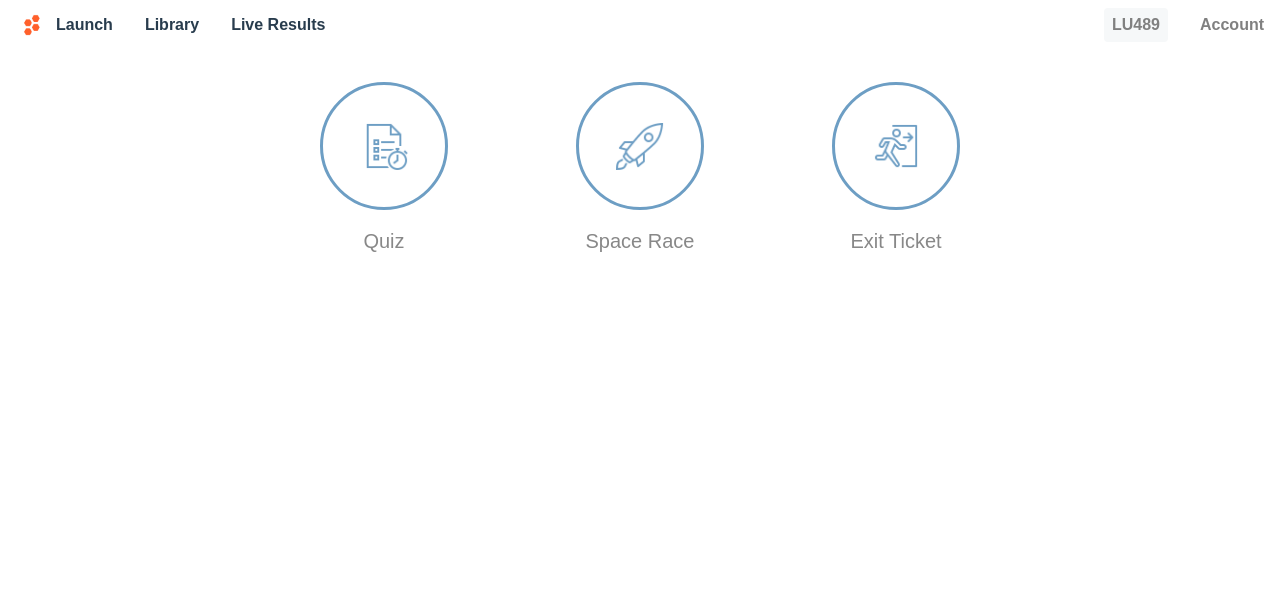
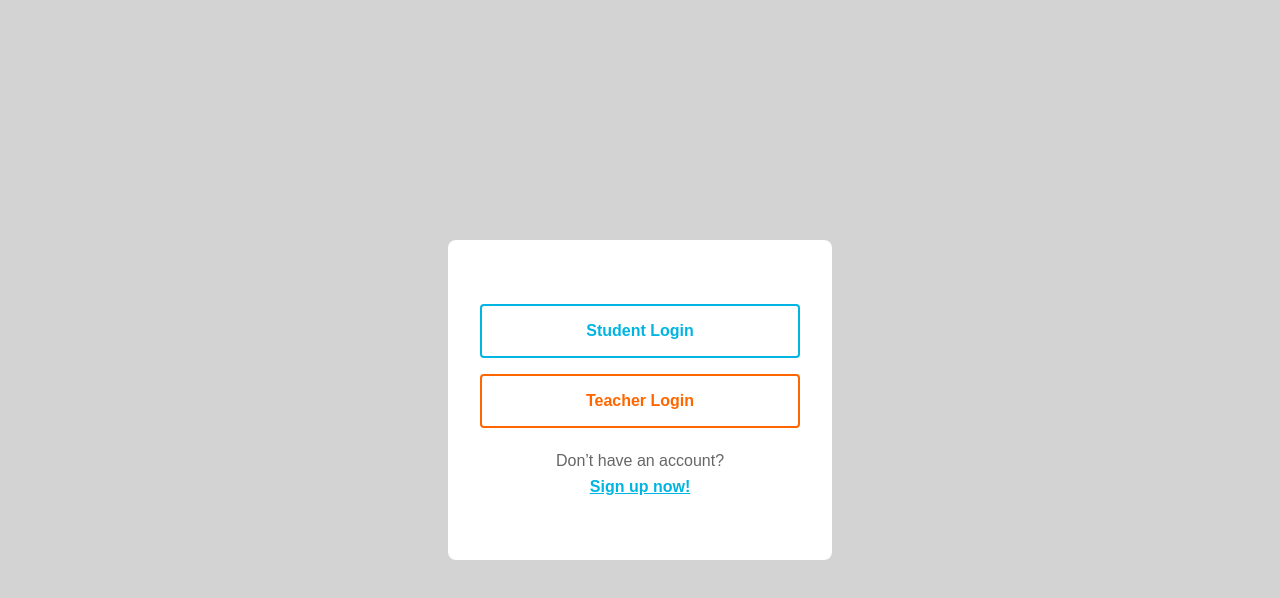
Before and after one commit to lymburn/socrative-web, a React (Vite) app: page / in a window 1280 px wide. Before the commit this address led to /launch. Shown: the top 598 px of the page. Built offline with nearby package versions, Linux system fonts and the light colour scheme.

Commit message:
Build authentication views

```diff
--- a/src/App.tsx
+++ b/src/App.tsx
@@ -1,21 +1,26 @@
 import './App.css';
 import { BrowserRouter as Router, Route, Routes, Navigate } from 'react-router-dom';
-import Header from './components/Header';
+import LandingPage from './features/auth/LandingPage';
 import LaunchPage from './features/launch/LaunchPage';
 import LibraryPage from './features/library/LibraryPage';
 import LiveResultsPage from './features/results/LiveResultsPage';
 import QuizEditorPage from "./features/editor/QuizEditorPage";
+import TeacherLogin from './features/auth/TeacherLogin';
+import StudentLogin from './features/auth/StudentLogin';
+import Register from './features/auth/Register';
 
 function App() {
   return (
     <Router>
-      <Header />
       <Routes>
-        <Route path="/" element={<Navigate to="/launch" />} />
+        <Route path="/" element={<LandingPage />} />
         <Route path="/launch" element={<LaunchPage />} />
         <Route path="/library" element={<LibraryPage />} />
         <Route path="/results" element={<LiveResultsPage />} />
         <Route path="/edit-quiz" element={<QuizEditorPage />} />
+        <Route path="/teacher-login" element={<TeacherLogin />} />
+        <Route path="/student-login" element={<StudentLogin />} />
+        <Route path="/register" element={<Register />} />
       </Routes>
     </Router>
   )
--- /dev/null
+++ b/src/components/ReusableForm.css
@@ -0,0 +1,70 @@
+/* Full-page layout for the form */
+.reusable-form-page {
+    font-family: Arial, Helvetica, sans-serif;
+    display: flex;
+    justify-content: center;
+    align-items: center;
+    height: 100vh;
+    background-color: lightgray;
+}
+
+/* Centered container for the form */
+.reusable-form-container {
+    background: #DFEAF3;
+    padding: 2rem;
+    border-radius: 0.5rem;
+    text-align: center;
+    width: 30%;
+}
+
+/* Title styling */
+.reusable-form-title {
+    margin-bottom: 1.5rem;
+    font-size: 1.5rem;
+    color: #555;
+}
+
+/* Input group styling for each label and input */
+.reusable-input-group {
+    margin-bottom: 1.5rem;
+    text-align: left;
+}
+
+.reusable-input-group label {
+    margin-bottom: 0.5rem;
+    font-size: 1rem;
+    color: #555;
+    display: block;
+}
+
+.reusable-input-group input {
+    width: 100%;
+    padding: 0.5rem;
+    border: 1px solid #ccc;
+    font-size: 1rem;
+    border-radius: 4px;
+    transition: border-color 0.2s ease;
+}
+
+.reusable-input-group input:hover {
+    border-color: #888;
+}
+
+/* Primary button styling */
+.reusable-primary-btn {
+    background-color: #ff9900;
+    color: white;
+    border: none;
+    padding: 0.75rem 1rem;
+    font-size: 1rem;
+    cursor: pointer;
+    width: 100%;
+    transition: background-color 0.2s ease;
+    border-radius: 4px;
+    margin-top: 1rem;
+    font-weight: bold;
+}
+
+.reusable-primary-btn:hover {
+    background-color: #cc7a00;
+}
--- /dev/null
+++ b/src/components/ReusableForm.tsx
@@ -0,0 +1,55 @@
+import { useState } from "react";
+import "./ReusableForm.css";
+
+interface Field {
+    id: string;
+    label: string;
+    placeholder: string;
+    type: string;
+}
+
+interface ReusableFormProps {
+    title: string;
+    fields: Field[];
+    primaryButtonText: string;
+    onSubmit: (formData: Record<string, string>) => void;
+}
+
+function ReusableForm({ title, fields, primaryButtonText, onSubmit }: ReusableFormProps) {
+    const [formData, setFormData] = useState<Record<string, string>>(
+        fields.reduce((acc, field) => ({ ...acc, [field.id]: "" }), {})
+    );
+
+    const handleChange = (id: string, value: string) => {
+        setFormData((prev) => ({ ...prev, [id]: value }));
+    };
+
+    const handleSubmit = () => {
+        onSubmit(formData);
+    };
+
+    return (
+        <div className="reusable-form-page">
+            <div className="reusable-form-container">
+                <h2 className="reusable-form-title">{title}</h2>
+                {fields.map((field) => (
+                    <div className="reusable-input-group" key={field.id}>
+                        <label htmlFor={field.id}>{field.label}</label>
+                        <input
+                            id={field.id}
+                            type={field.type}
+                            value={formData[field.id]}
+                            onChange={(e) => handleChange(field.id, e.target.value)}
+                            placeholder={field.placeholder}
+                        />
+                    </div>
+                ))}
+                <button onClick={handleSubmit} className="reusable-primary-btn">
+                    {primaryButtonText}
+                </button>
+            </div>
+        </div>
+    );
+};
+
+export default ReusableForm;
--- /dev/null
+++ b/src/features/auth/LandingPage.css
@@ -0,0 +1,68 @@
+.landing-page {
+    font-family: Arial, Helvetica, sans-serif;
+    display: flex;
+    justify-content: center;
+    align-items: center;
+    height: 100vh;
+    background-color: lightgray;
+}
+
+.landing-container {
+    background: #fff;
+    padding: 4rem 2rem;
+    border-radius: 0.5rem;
+    text-align: center;
+    width: 30%;
+}
+
+.landing-btn {
+    width: 100%;
+    padding: 1rem;
+    margin-bottom: 1rem;
+    font-size: 1rem;
+    font-weight: bold;
+    border-radius: 0.25rem;
+    border: 2px solid;
+    cursor: pointer;
+    transition: all 0.2s ease;
+}
+
+.student-btn {
+    color: #00B5E2;
+    border-color: #00B5E2;
+    background: transparent;
+}
+
+.student-btn:hover {
+    background: #e4fbff;
+}
+
+.teacher-btn {
+    color: #ff6600;
+    border-color: #ff6600;
+    background: transparent;
+}
+
+.teacher-btn:hover {
+    background: #ffe4d5;
+}
+
+.signup-text {
+    margin: 0.5rem 0;
+    color: #666;
+}
+
+.signup-link {
+    color: #00B5E2;
+    background: none;
+    border: none;
+    font-size: 1rem;
+    font-weight: bold;
+    cursor: pointer;
+    text-decoration: underline;
+    text-align: center;
+}
+
+.signup-link:hover {
+    color: #005f82;
+}
--- /dev/null
+++ b/src/features/auth/LandingPage.tsx
@@ -0,0 +1,35 @@
+import { useNavigate } from "react-router-dom";
+import "./LandingPage.css";
+
+function LandingPage() {
+    const navigate = useNavigate();
+
+    return (
+        <div className="landing-page">
+            <div className="landing-container">
+                <button
+                    className="landing-btn student-btn"
+                    onClick={() => navigate("/student-login")}
+                >
+                    Student Login
+                </button>
+                <button
+                    className="landing-btn teacher-btn"
+                    onClick={() => navigate("/teacher-login")}
+                >
+                    Teacher Login
+                </button>
+                <p className="signup-text">Don’t have an account?</p>
+                <button
+                    className="signup-link"
+                    onClick={() => navigate("/register")}
+                >
+                    Sign up now!
+                </button>
+            </div>
+        </div>
+
+    );
+};
+
+export default LandingPage;
--- /dev/null
+++ b/src/features/auth/Register.tsx
@@ -0,0 +1,32 @@
+import { useNavigate } from "react-router-dom";
+import ReusableForm from "../../components/ReusableForm";
+
+function Register() {
+    const navigate = useNavigate();
+
+    const handleRegister = (formData: Record<string, string>) => {
+        const { email, password } = formData;
+
+        // Basic validation
+        if (!email.includes("@") || password.length < 6) {
+            alert("Please enter a valid email and a password with at least 6 characters.");
+            return;
+        }
+
+        navigate("/launch");
+    };
+
+    return (
+        <ReusableForm
+            title="Register"
+            fields={[
+                { id: "email", label: "Email", placeholder: "Enter your email", type: "email" },
+                { id: "password", label: "Password", placeholder: "Create a password", type: "password" },
+            ]}
+            primaryButtonText="REGISTER"
+            onSubmit={handleRegister}
+        />
+    );
+};
+
+export default Register;
--- /dev/null
+++ b/src/features/auth/StudentLogin.tsx
@@ -0,0 +1,32 @@
+import { useNavigate } from "react-router-dom";
+import ReusableForm from "../../components/ReusableForm";
+
+function StudentLogin() {
+    const navigate = useNavigate();
+
+    const handleJoinRoom = (formData: Record<string, string>) => {
+        const { roomName, studentName } = formData;
+
+        // Basic empty validation
+        if (!roomName || !studentName) {
+            alert("Please fill in both Room Name and Your Name.");
+            return;
+        }
+
+        navigate("/student-room");
+    };
+
+    return (
+        <ReusableForm
+            title="Student Login"
+            fields={[
+                { id: "roomName", label: "Room Name", placeholder: "Enter the room name", type: "text" },
+                { id: "studentName", label: "Your Name", placeholder: "Enter your name", type: "text" },
+            ]}
+            primaryButtonText="JOIN ROOM"
+            onSubmit={handleJoinRoom}
+        />
+    );
+};
+
+export default StudentLogin;
--- /dev/null
+++ b/src/features/auth/TeacherLogin.tsx
@@ -0,0 +1,32 @@
+import { useNavigate } from "react-router-dom";
+import ReusableForm from "../../components/ReusableForm";
+
+function TeacherLogin() {
+    const navigate = useNavigate();
+
+    const handleLogin = (formData: Record<string, string>) => {
+        const { email, password } = formData;
+
+        // Basic empty validation
+        if (!email || !password) {
+            alert("Please fill in both email and password.");
+            return;
+        }
+
+        navigate("/launch");
+    };
+
+    return (
+        <ReusableForm
+            title="Teacher Login"
+            fields={[
+                { id: "email", label: "Email", placeholder: "Enter your email", type: "email" },
+                { id: "password", label: "Password", placeholder: "Enter your password", type: "password" },
+            ]}
+            primaryButtonText="SIGN IN"
+            onSubmit={handleLogin}
+        />
+    );
+};
+
+export default TeacherLogin;
--- a/src/features/launch/LaunchPage.tsx
+++ b/src/features/launch/LaunchPage.tsx
@@ -1,5 +1,6 @@
 import {useState} from "react";
 import './LaunchPage.css';
+import Header from "../../components/Header";
 import LaunchButton from './LaunchButton';
 import QuizIcon from "../../assets/quiz-icon.png";
 import SpaceshipIcon from "../../assets/spaceship-icon.png";
@@ -15,6 +16,7 @@ function Launch() {
 
   return (
     <div className="launch-page">
+      <Header />
       <div className="launch-button-container">
         <LaunchButton
                       icon={QuizIcon}
--- a/src/features/library/LibraryPage.tsx
+++ b/src/features/library/LibraryPage.tsx
@@ -1,9 +1,11 @@
 import './LibraryPage.css';
+import Header from "../../components/Header";
 import QuizList from './QuizList';
 
 function LibraryPage() {
     return (
       <div className="library-page">
+        <Header />
         <div className="library-container">
           <QuizList/>
         </div>
--- a/src/features/results/LiveResultsPage.tsx
+++ b/src/features/results/LiveResultsPage.tsx
@@ -1,7 +1,9 @@
+import Header from "../../components/Header";
 
 function LiveResultsPage() {
   return (
     <div className="live-results-page">
+        <Header />
         <div>
             Hi
         </div>
```
